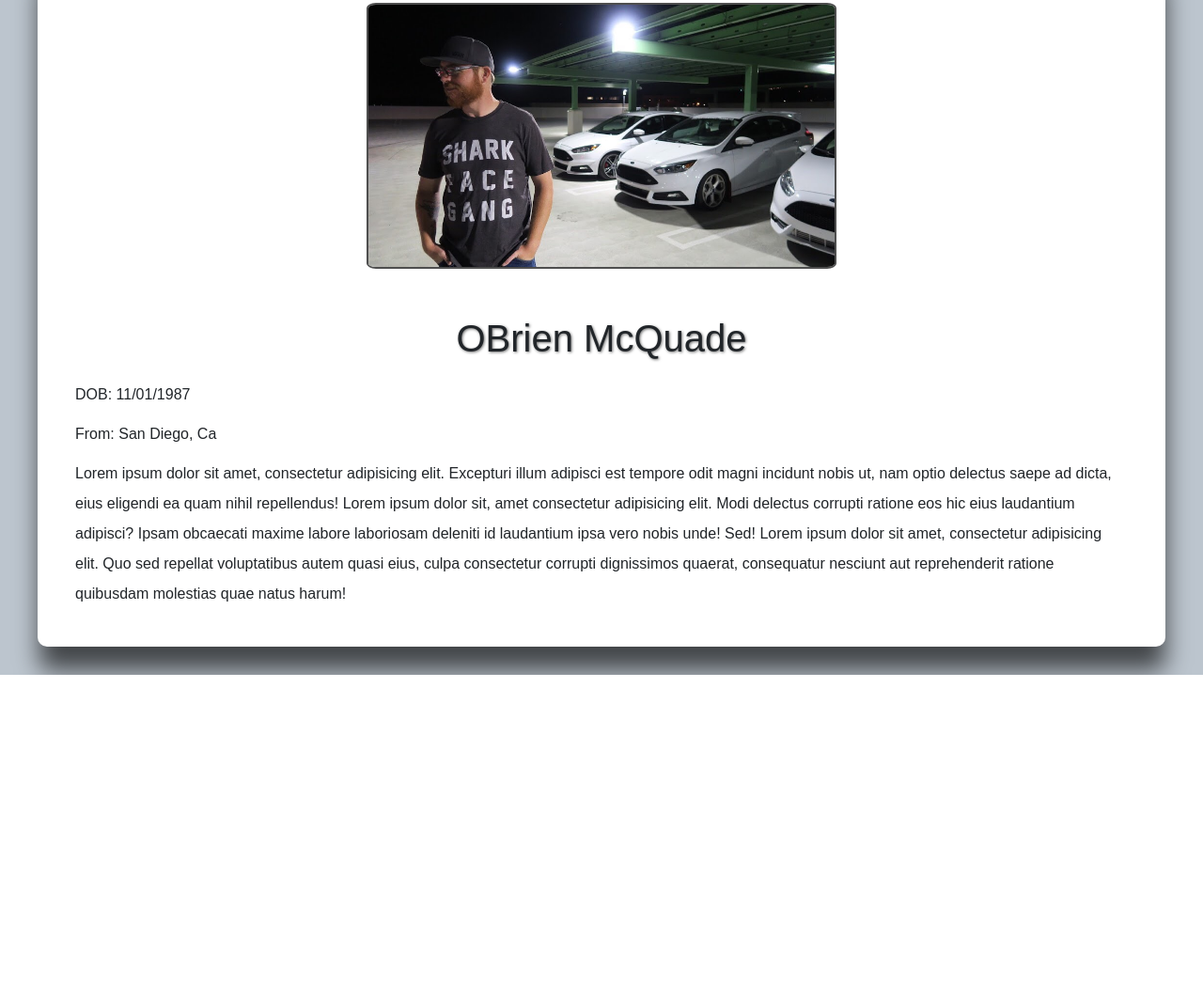
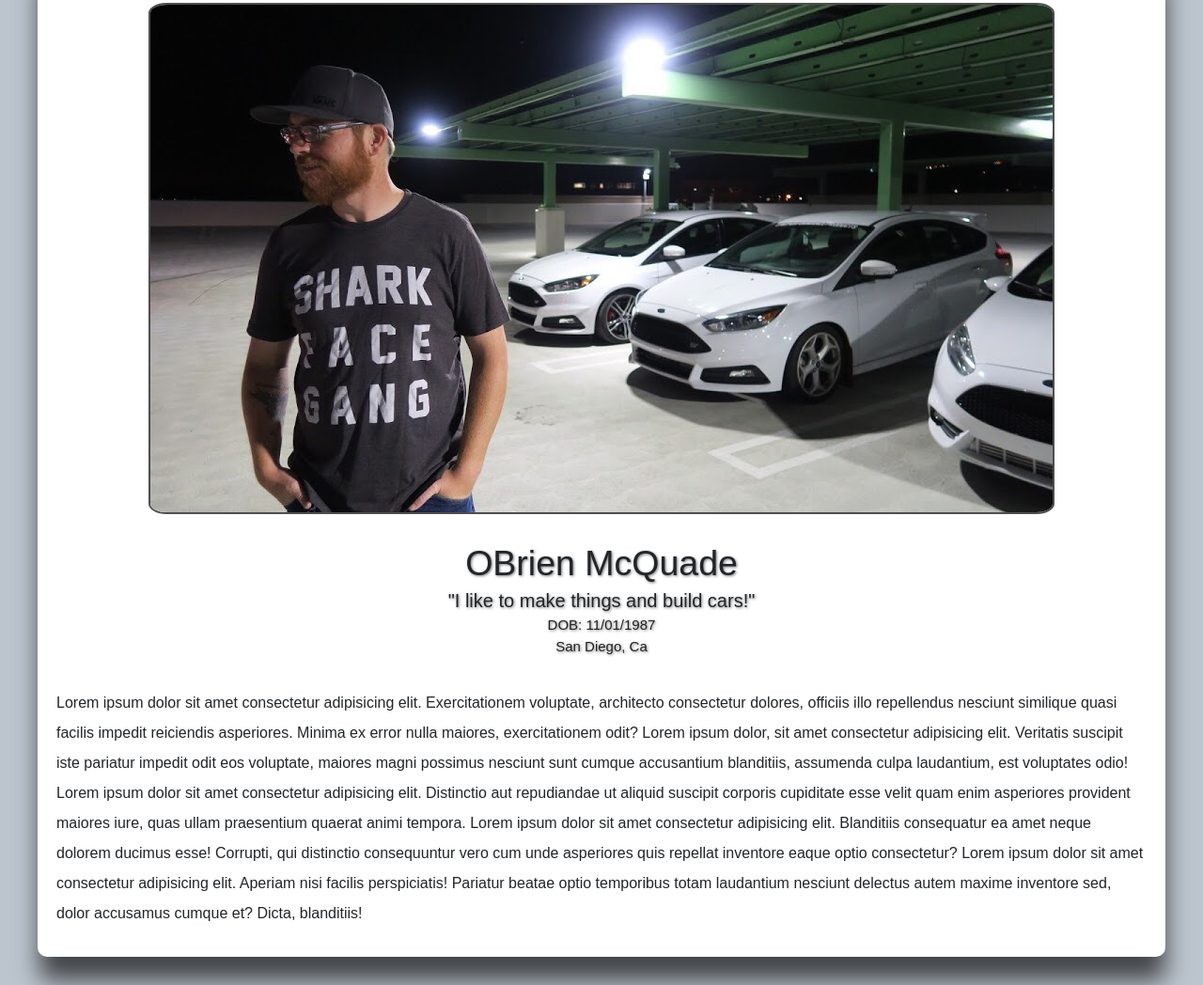
Before and after one commit to McFlyin619/Bio-Site-Project, a plain HTML site: page bio.html in a window 1280 px wide. Shown: the part 580-1628 px from the top of the page at 94% size. Before the commit the page ends 1298 px from the top, so only its background shows below. Drawn offline with nearby package versions, Linux system fonts and the light colour scheme; a web font is replaced by a local one.

Commit message:
Add files via upload

```diff
--- a/bio.html
+++ b/bio.html
@@ -32,13 +32,26 @@
             <div class="biopic">
                 <img id="bio-pic" src="IMG_6606.JPG" alt="">
             </div>
-            <div>
-                <h1 id="name">OBrien McQuade</h1>
-            </div>
-            <div id="content">
-                <p>DOB: 11/01/1987</p>
-                <p>From: San Diego, Ca</p>
-                <p>Lorem ipsum dolor sit amet, consectetur adipisicing elit. Excepturi illum adipisci est tempore odit magni incidunt nobis ut, nam optio delectus saepe ad dicta, eius eligendi ea quam nihil repellendus! Lorem ipsum dolor sit, amet consectetur adipisicing elit. Modi delectus corrupti ratione eos hic eius laudantium adipisci? Ipsam obcaecati maxime labore laboriosam deleniti id laudantium ipsa vero nobis unde! Sed! Lorem ipsum dolor sit amet, consectetur adipisicing elit. Quo sed repellat voluptatibus autem quasi eius, culpa consectetur corrupti dignissimos quaerat, consequatur nesciunt aut reprehenderit ratione quibusdam molestias quae natus harum!</p>
+            <div class="bio">
+                <div>
+                    <h2>OBrien McQuade</h2>
+                </div>
+                <div class="headline">
+                    <h2>
+                        "I like to make things and build cars!"
+                    </h2>
+                </div>
+                <div class="bio-info">
+                    <h3>DOB: 11/01/1987</h3>
+                </div>
+                <div class="bio-info">
+                    <h3>San Diego, Ca</h3>
+                </div>
+                <div class="bio-info">
+                    <p>
+                        Lorem ipsum dolor sit amet consectetur adipisicing elit. Exercitationem voluptate, architecto consectetur dolores, officiis illo repellendus nesciunt similique quasi facilis impedit reiciendis asperiores. Minima ex error nulla maiores, exercitationem odit? Lorem ipsum dolor, sit amet consectetur adipisicing elit. Veritatis suscipit iste pariatur impedit odit eos voluptate, maiores magni possimus nesciunt sunt cumque accusantium blanditiis, assumenda culpa laudantium, est voluptates odio! Lorem ipsum dolor sit amet consectetur adipisicing elit. Distinctio aut repudiandae ut aliquid suscipit corporis cupiditate esse velit quam enim asperiores provident maiores iure, quas ullam praesentium quaerat animi tempora. Lorem ipsum dolor sit amet consectetur adipisicing elit. Blanditiis consequatur ea amet neque dolorem ducimus esse! Corrupti, qui distinctio consequuntur vero cum unde asperiores quis repellat inventore eaque optio consectetur? Lorem ipsum dolor sit amet consectetur adipisicing elit. Aperiam nisi facilis perspiciatis! Pariatur beatae optio temporibus totam laudantium nesciunt delectus autem maxime inventore sed, dolor accusamus cumque et? Dicta, blanditiis!
+                    </p>
+                </div>
             </div>
         </main>
 
--- a/mystyle.css
+++ b/mystyle.css
@@ -205,39 +205,45 @@ table{
     color: var(--dark);
 }
 
+/* bio */
 .biopic {
     display: flex;
     align-items: center;
     justify-content: center;
 }
 
+.bio-info h3 {
+    color: var(--dark);
+    font-size: 1.5rem;
+}
+
+.headline h2 {
+    font-size: 2rem!important;
+
+}
+
+.bio-info p {
+    padding-top: 3rem;
+}
+
 @media(min-width:768) {
-    #content {
-       display: flex;
-       flex-direction: row;
-       justify-content: space-between;
+    #bio-pic {
+        margin: 3rem;
+        width: 50rem;
+        height: 50rem;
     }
 }
 
 #bio-pic {
     display: flex;
     margin: 3rem;
-    max-width: 50rem;
-    max-height: 50rem;
+    max-width: 100%;
+    max-height: 100%;
     border-radius: 2%;
     border: 2px solid var(--primary);
 }
 
-#name {
-    display: flex;
-    justify-content: center;
-    padding-top: 2rem;
-}
 
-#content {
-   flex-direction: column;
-   margin: 2rem;
-}
 /* forms */
 
 form {
```
